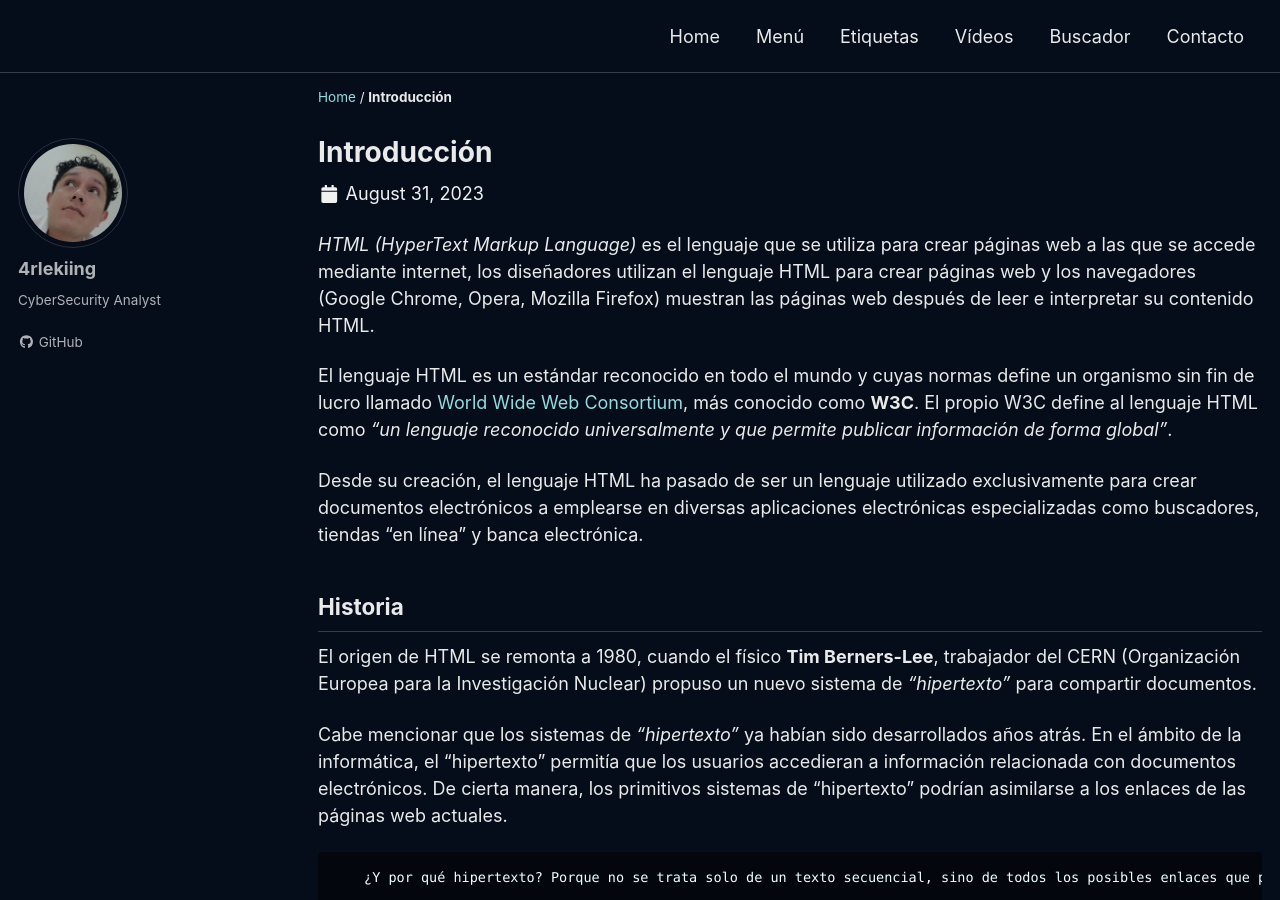
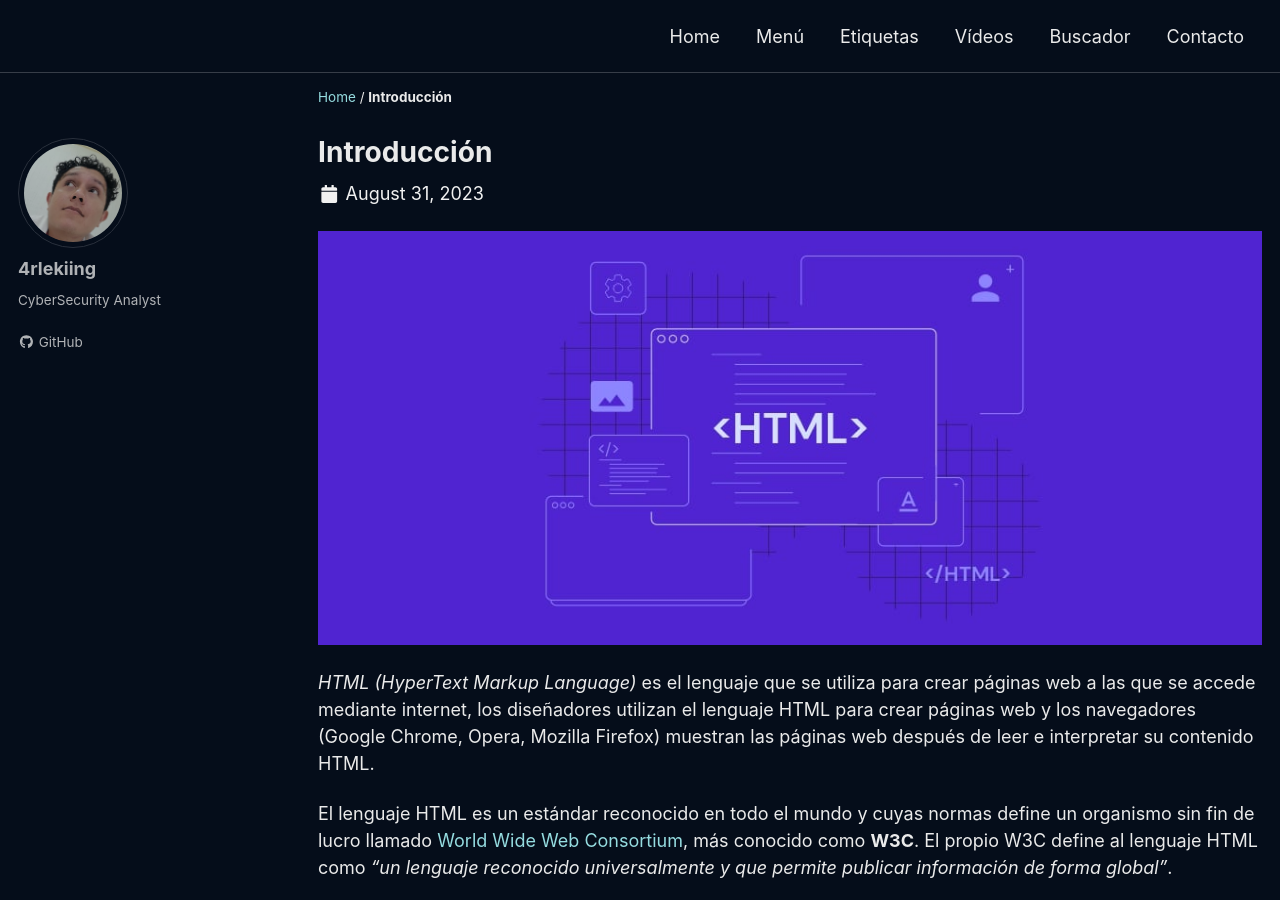
Before and after one commit to 4rleking/HTML.github.io, a Jekyll site: the page built from _posts/2023-08-01-Introduccion.md, in a window 1280 px wide and 900 px high. Built offline with Jekyll 4.4.1, drawn with Linux system fonts in a browser that asks for light colours; cached includes are drawn as plain includes; a script that is not in the unit is left out.

Commit message:
Update 2023-08-01-Introduccion.md

```diff
--- a/_posts/2023-08-01-Introduccion.md
+++ b/_posts/2023-08-01-Introduccion.md
@@ -13,6 +13,8 @@ tags:
   - Historia
   - Características
 ---
+
+![](/assets/images/20230831/0.jpg)
 
 *HTML (HyperText Markup Language)* es el lenguaje que se utiliza para crear páginas web a las que se accede mediante internet, los diseñadores utilizan el lenguaje HTML para crear páginas web y los navegadores (Google Chrome, Opera, Mozilla Firefox) muestran las páginas web después de leer e interpretar su contenido HTML.
 
```
